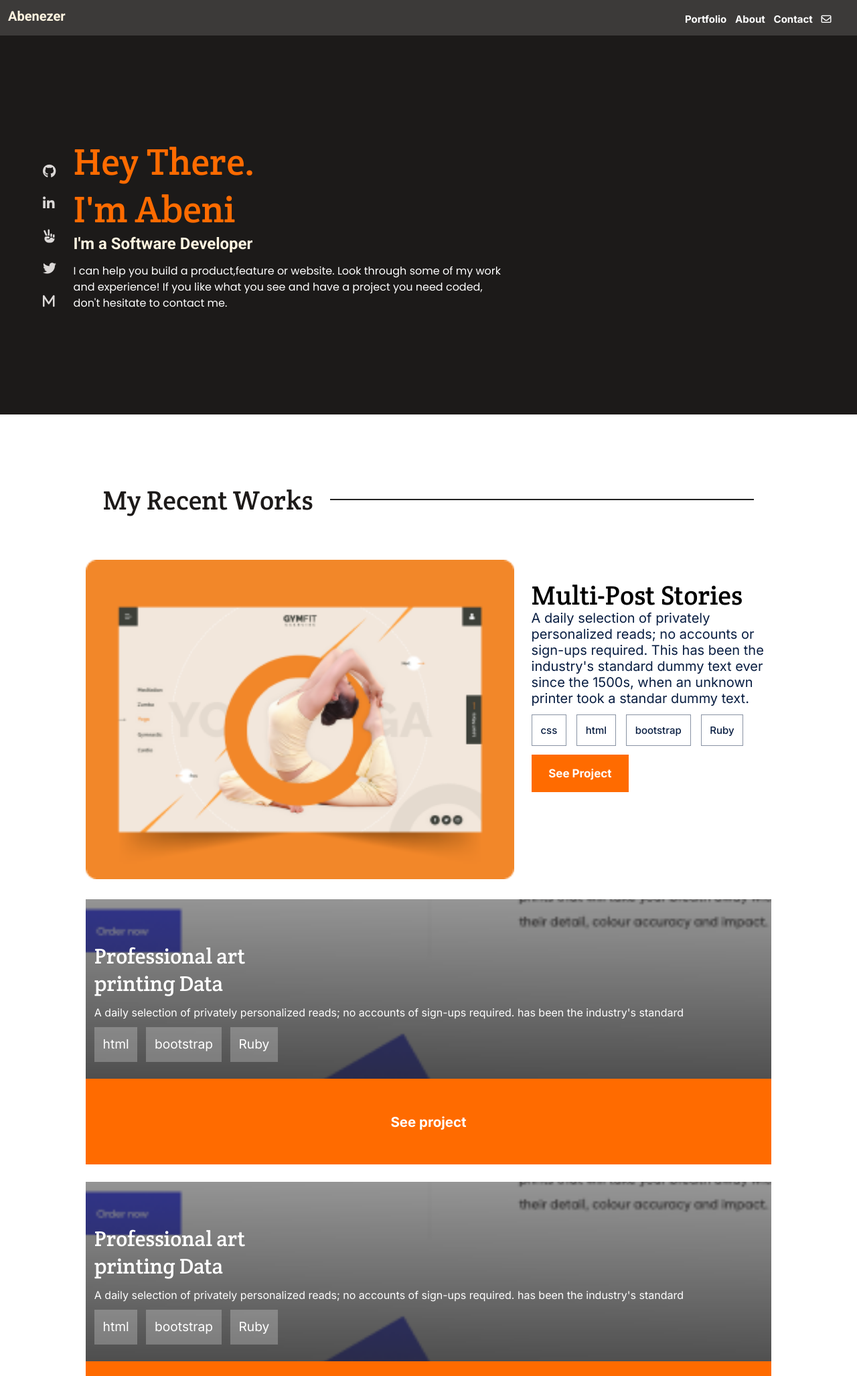
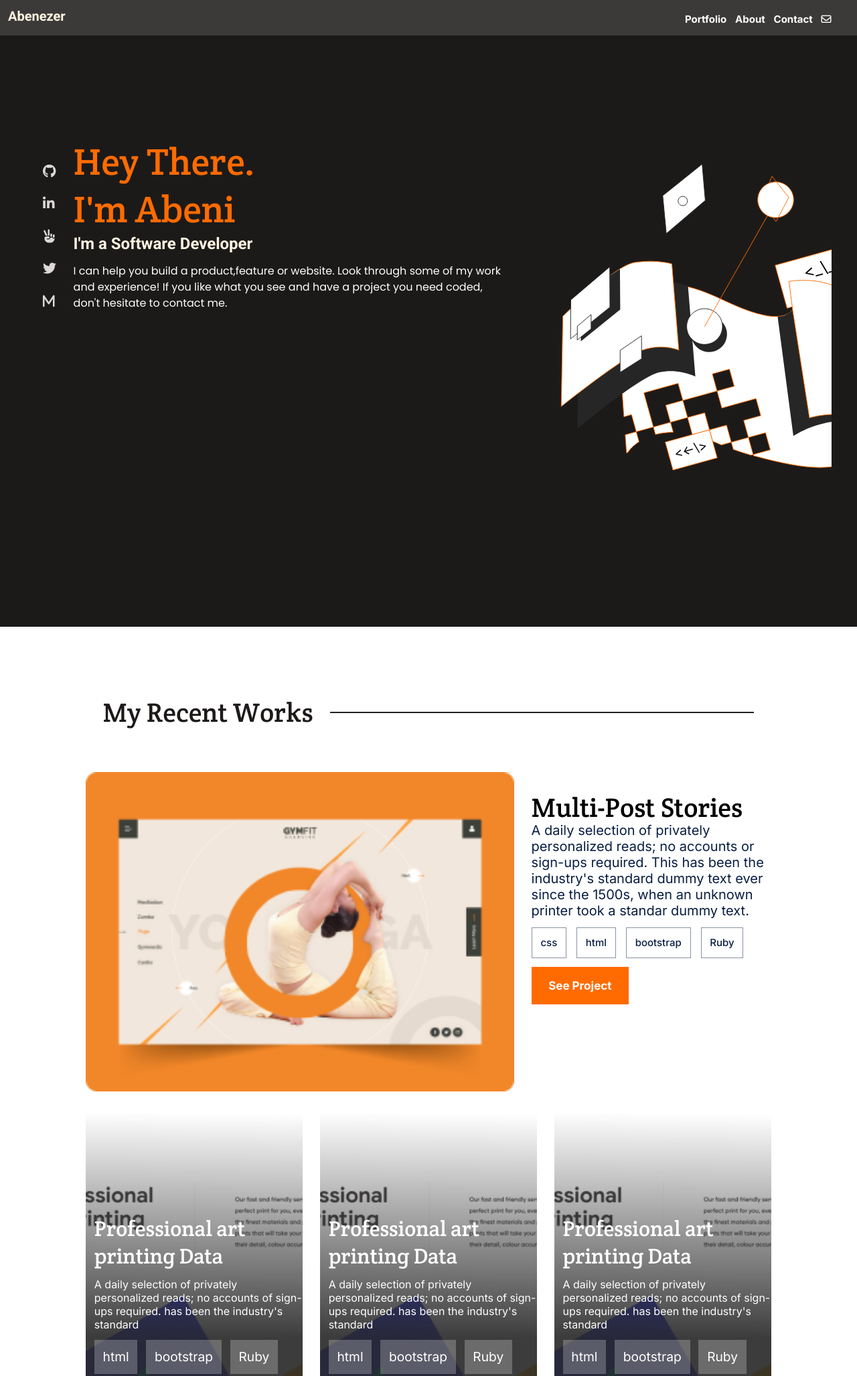
Before and after one commit to Sofinaye/portfo, a website: page index.html in a window 1280 px wide. Shown: the top 2055 px of the page at 67% size. Drawn offline with Linux system fonts and the light colour scheme.

Commit message:
Add desktop style for projects

```diff
--- a/index.html
+++ b/index.html
@@ -73,6 +73,7 @@
             </div>
           </div>
         </div>
+        <div class="all-project">
           <div class="projects-primary">
             <div class="projects-heading1">
               <h3>Professional art <span>printing Data</span></p>
@@ -162,6 +163,7 @@
             </ul>
             <button type="button" class="project1-btn">See project</button>
           </div>
+        </div>
       </section>
 
       <section class="about">
--- a/style.css
+++ b/style.css
@@ -518,10 +518,12 @@ html {
   }
 
   .header-overly {
-    width: 40%;
-    background: url("./img/desktop-bg.png");
+    background-image: url("./img/header.svg");
+    flex: 1;
+    height: 45vw;
+    background-position: center;
     background-size: cover;
-    background-repeat: no-repeat;
+    display: block;
   }
 
   .project-list {
@@ -563,4 +565,17 @@ html {
   .project-disc-main {
     font-size: 20px;
   }
+
+  .all-project {
+    display: grid;
+    grid-template-columns: repeat(3, 1fr);
+    gap: 2rem;
+  }
+
+  .projects-primary {
+    cursor: pointer;
+    position: relative;
+    transition: all 0.5s;
+    padding-top: 7rem;
+  }
 }
```
Lines whose indentation alone changed are shown as unchanged.
